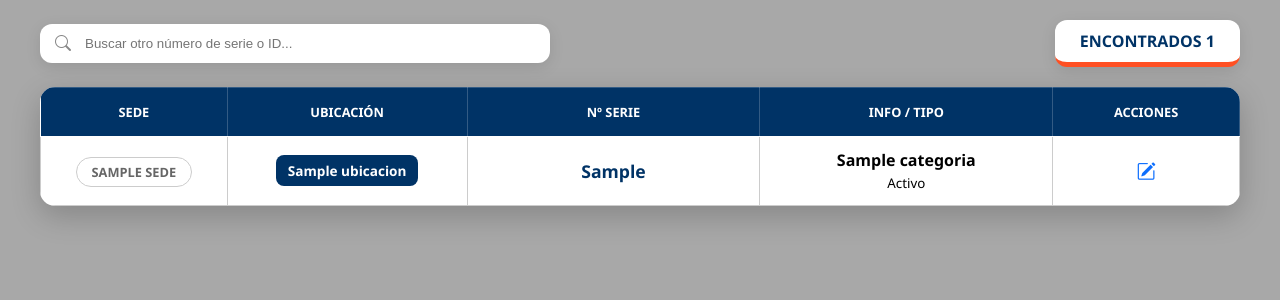
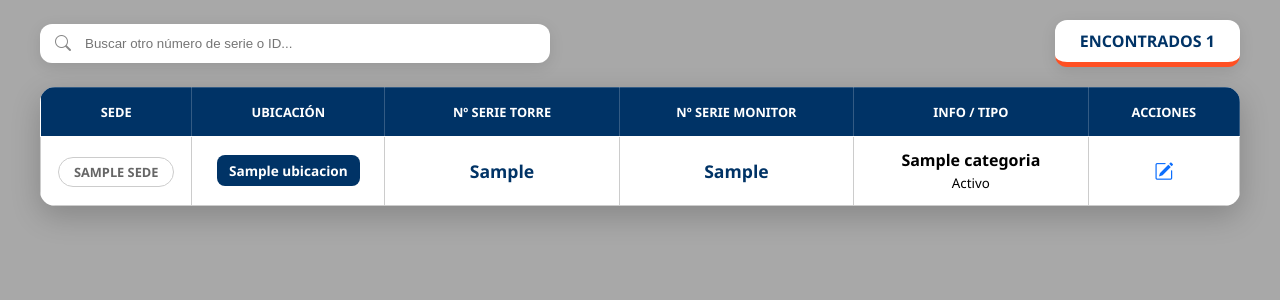
Before and after one commit to jorgekagura-lgtm/inventario-easd, a Flask app: template templates/resultados_busqueda.html in a window 1280 px wide. Shown: the part 84-384 px from the top of the page. Run offline with Flask 3, Linux system fonts and the light colour scheme; the template is opened without the code that fills it: most values are stand-ins (such as "Sample title", 1, 10 or a date in 2020); some libraries are stand-ins or nearby versions.

Commit message:
Update resultados_busqueda.html

```diff
--- a/templates/resultados_busqueda.html
+++ b/templates/resultados_busqueda.html
@@ -112,7 +112,8 @@
                     <tr>
                         <th style="width: 15%;">SEDE</th>
                         <th style="width: 20%;">UBICACIÓN</th>
-                        <th style="width: 25%;">Nº SERIE</th>
+                        <th style="width: 25%;">Nº SERIE TORRE</th>
+                        <th style="width: 25%;">Nº SERIE MONITOR</th>
                         <th style="width: 25%;">INFO / TIPO</th>
                         <th style="width: 15%;">ACCIONES</th>
                     </tr>
@@ -120,16 +121,18 @@
                 <tbody>
                     {% for e in equipos %}
                     <tr>
-                        <!-- 1. SEDE -->
                         <td><span class="badge-info">{{ e.sede | upper }}</span></td>
 
-                        <!-- 2. UBICACIÓN -->
                         <td><span class="aula-tag">{{ e.ubicacion }}</span></td>
 
-                        <!-- 3. Nº SERIE -->
-                        <td style="font-weight: 900; color: var(--easd-blue); font-size: 1.1rem;">{{ e.ns_torre or '---' }}</td>
+                        <td style="font-weight: 900; color: var(--easd-blue); font-size: 1.1rem;">
+                            {{ e.ns_torre or '---' }}
+                        </td>
 
-                        <!-- 4. INFO DINÁMICA (CATEGORÍA O TIPO) -->
+                        <td style="font-weight: 900; color: var(--easd-blue); font-size: 1.1rem;">
+                            {{ e.ns_monitor or '---' }}
+                        </td>
+
                         <td>
                             {% if e.categoria == 'MACS' %}
                                 <strong style="color: var(--easd-orange);">{{ e.id_inv_torre or 'MAC' }}</strong>
@@ -139,7 +142,6 @@
                             {% endif %}
                         </td>
 
-                        <!-- 5. ACCIONES -->
                         <td class="actions-column">
                             <div class="actions-container">
                                 <a href="{{ url_for('editar_equipo', id=e.id) }}" class="btn-edit">
```
